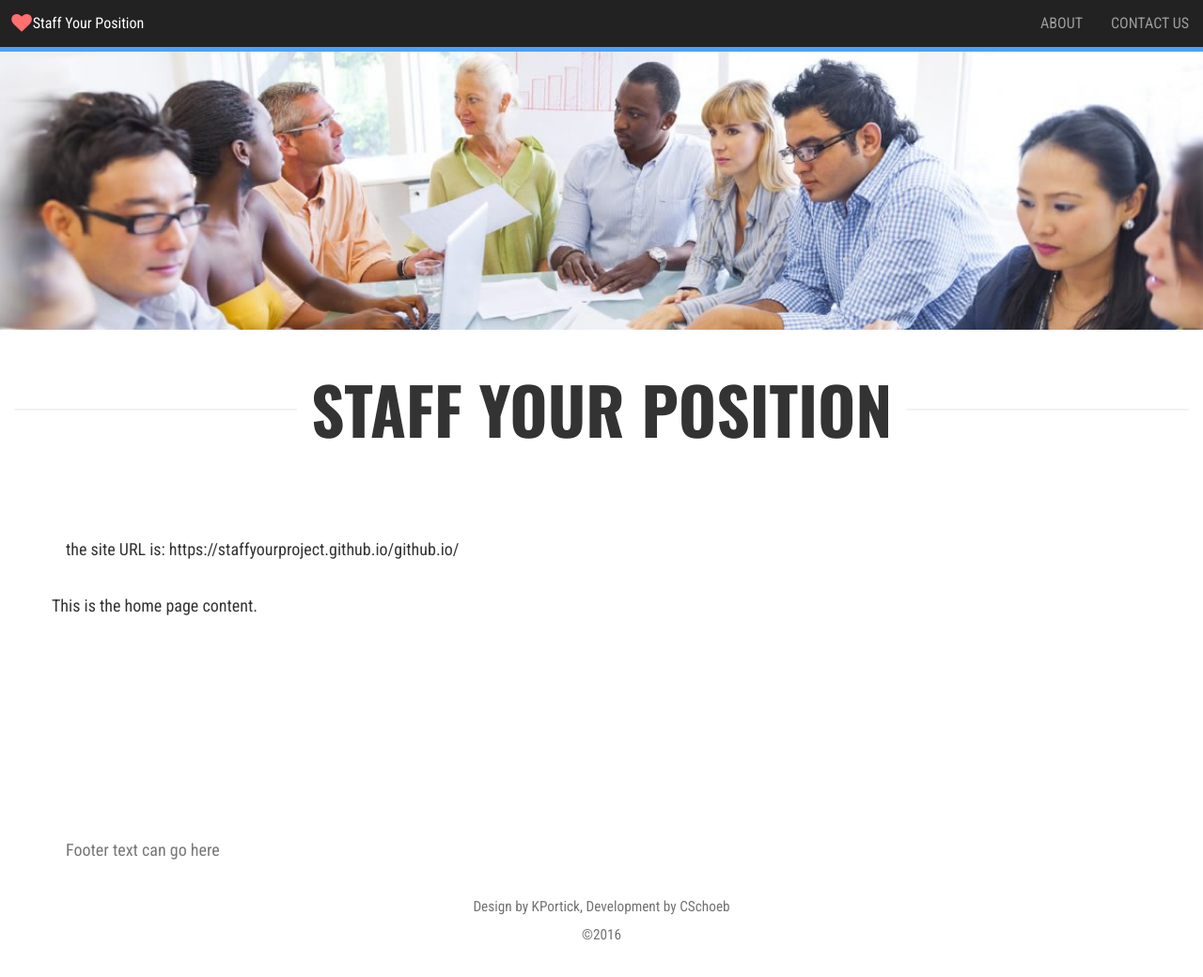
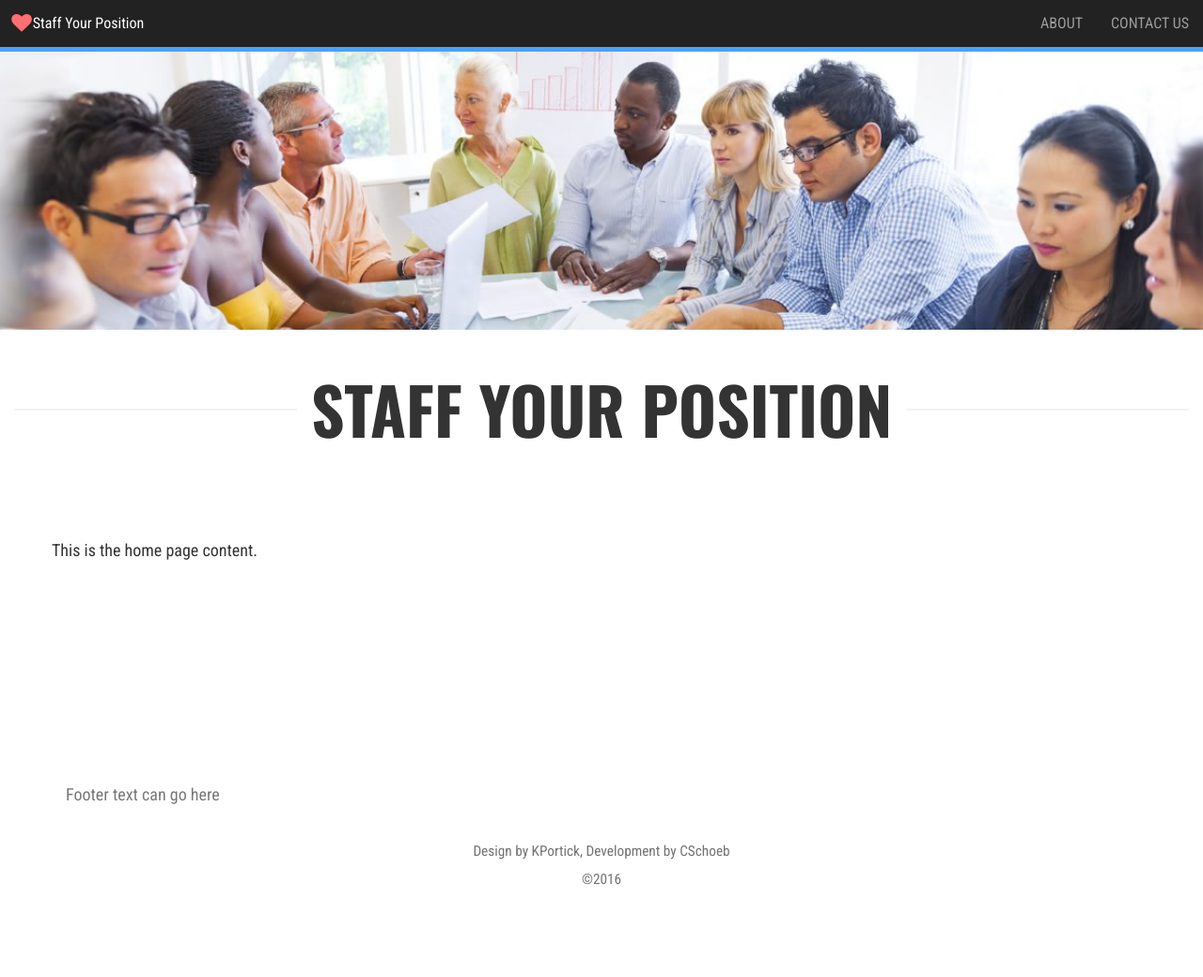
Before and after one commit to staffyourproject/github.io, a Jekyll site: the page built from _pages/index.md, in a window 1280 px wide and 1040 px high. Shown: the whole window at 94% size. Built offline with Jekyll 4.4.1, drawn with Linux system fonts in a browser that asks for light colours; nearby versions of some CDN libraries; the list of posts is cut into pages by our own code.

Commit message:
removed site url

```diff
--- a/_layouts/default.html
+++ b/_layouts/default.html
@@ -7,13 +7,12 @@
             <div class="row">
                 <div class="col-md-12">
                      {% if page.featured_image %}
-                        <span class="img" style="background-image: url('{{ site.data.global.url.page.featured_image }}');"></span>
+                        <span class="img" style="background-image: url('{{ page.featured_image }}');"></span>
                         {% endif %}
 
                         {% if post.featured_video_id %}
                         <iframe src="https://www.youtube.com/embed/{{ page.featured_video_id }}" frameborder="0" allowfullscreen></iframe>
                         {% endif %}
-                        <p>the site URL is: {{ site.data.global.url }}
                 </div>
                 <article>
                     {{ content }}
```
